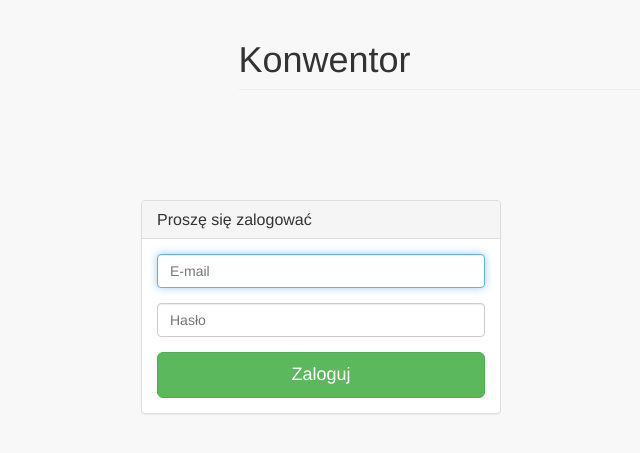
After one commit to socek/konwentor, a Python web app: template src/konwentor/application/templates/auth/login.jinja2 in a window 1280 px wide. The commit adds this page. Shown: the top 453 px of the page, without its empty margins (319-959 px from the left). Run offline with Jinja, Linux system fonts and the light colour scheme; the template is opened without the code that fills it, so the values that code supplies are empty.

Commit message:
Login template.

```diff
--- a/src/konwentor/application/routes.py
+++ b/src/konwentor/application/routes.py
@@ -5,3 +5,5 @@ def make_routes(app):
     app.config.add_static_view(name='static', path=app.settings['static'])
     route = Route(app, 'konwentor.')
     route.add('convent.controller.ConventHome', 'convent:home', '/')
+
+    route.add('auth.controller.LoginController', 'auth:login', '/login')
--- /dev/null
+++ b/src/konwentor/application/templates/auth/login.jinja2
@@ -0,0 +1,34 @@
+{% extends "head.jinja2" %}
+{% block body %}
+    <div class="container">
+        <div class="row">
+            <div class="col-md-5 col-md-offset-5">
+                <h1 class="page-header">Konwentor</h1>
+            </div>
+        </div>
+
+        <div class="row">
+            <div class="col-md-4 col-md-offset-4">
+                <div class="login-panel panel panel-default">
+                    <div class="panel-heading">
+                        <h3 class="panel-title">Proszę się zalogować</h3>
+                    </div>
+                    <div class="panel-body">
+                        <form role="form" method="post">
+                            <fieldset>
+                                <div class="form-group">
+                                    <input class="form-control" placeholder="E-mail" name="email" type="email" autofocus>
+                                </div>
+                                <div class="form-group">
+                                    <input class="form-control" placeholder="Hasło" name="password" type="password" value="">
+                                </div>
+                                <!-- Change this to a button or input when using this as a form -->
+                                <button class="btn btn-lg btn-success btn-block">Zaloguj</button>
+                            </fieldset>
+                        </form>
+                    </div>
+                </div>
+            </div>
+        </div>
+    </div>
+{% endblock %}
--- a/src/konwentor/application/templates/convent/home.jinja2
+++ b/src/konwentor/application/templates/convent/home.jinja2
@@ -2,7 +2,7 @@
 {% block page_head -%}
     Konwenty
 {%- endblock %}
-{% block body %}
+{% block content %}
     <div class="row">
         <div class="col-lg-12">
             <ul>
--- /dev/null
+++ b/src/konwentor/application/templates/head.jinja2
@@ -0,0 +1,59 @@
+<!DOCTYPE html>
+<html lang="en">
+
+<head>
+
+    <meta charset="utf-8">
+    <meta http-equiv="X-UA-Compatible" content="IE=edge">
+    <meta name="viewport" content="width=device-width, initial-scale=1">
+    <meta name="description" content="">
+    <meta name="author" content="">
+
+    <title>Konwentor</title>
+
+    <!-- Bootstrap Core CSS -->
+    <link href="{{static('/css/bootstrap.min.css')}}" rel="stylesheet">
+
+    <!-- MetisMenu CSS -->
+    <link href="{{static('/css/plugins/metisMenu/metisMenu.min.css')}}" rel="stylesheet">
+
+    <!-- Timeline CSS -->
+    <link href="{{static('/css/plugins/timeline.css')}}" rel="stylesheet">
+
+    <!-- Custom CSS -->
+    <link href="{{static('/css/sb-admin-2.css')}}" rel="stylesheet">
+
+    <!-- Morris Charts CSS -->
+    <link href="{{static('/css/plugins/morris.css')}}" rel="stylesheet">
+
+    <!-- Custom Fonts -->
+    <link href="{{static('/font-awesome-4.1.0/css/font-awesome.min.css')}}" rel="stylesheet" type="text/css">
+
+    <!-- HTML5 Shim and Respond.js IE8 support of HTML5 elements and media queries -->
+    <!-- WARNING: Respond.js doesn't work if you view the page via file:// -->
+    <!--[if lt IE 9]>
+        <script src="https://oss.maxcdn.com/libs/html5shiv/3.7.0/html5shiv.js"></script>
+        <script src="https://oss.maxcdn.com/libs/respond.js/1.4.2/respond.min.js"></script>
+    <![endif]-->
+
+</head>
+<body>
+    {% block body %}{% endblock %}
+    <!-- jQuery Version 1.11.0 -->
+    <script src="{{static('/js/jquery-1.11.0.js')}}"></script>
+
+    <!-- Bootstrap Core JavaScript -->
+    <script src="{{static('/js/bootstrap.min.js')}}"></script>
+
+    <!-- Metis Menu Plugin JavaScript -->
+    <script src="{{static('/js/plugins/metisMenu/metisMenu.min.js')}}"></script>
+
+    <!-- Morris Charts JavaScript -->
+    <script src="{{static('/js/plugins/morris/raphael.min.js')}}"></script>
+    <script src="{{static('/js/plugins/morris/morris.min.js')}}"></script>
+    <script src="{{static('/js/plugins/morris/morris-data.js')}}"></script>
+
+    <!-- Custom Theme JavaScript -->
+    <script src="{{static('/js/sb-admin-2.js')}}"></script>
+</body>
+</html>
--- /dev/null
+++ b/src/konwentor/auth/controller.py
@@ -0,0 +1,6 @@
+from .base_controller import AuthController
+
+
+class LoginController(AuthController):
+
+    renderer = 'auth/login.jinja2'
```
Also changed, not shown: src/konwentor/application/templates/main.jinja2 (+4 -60 lines).
